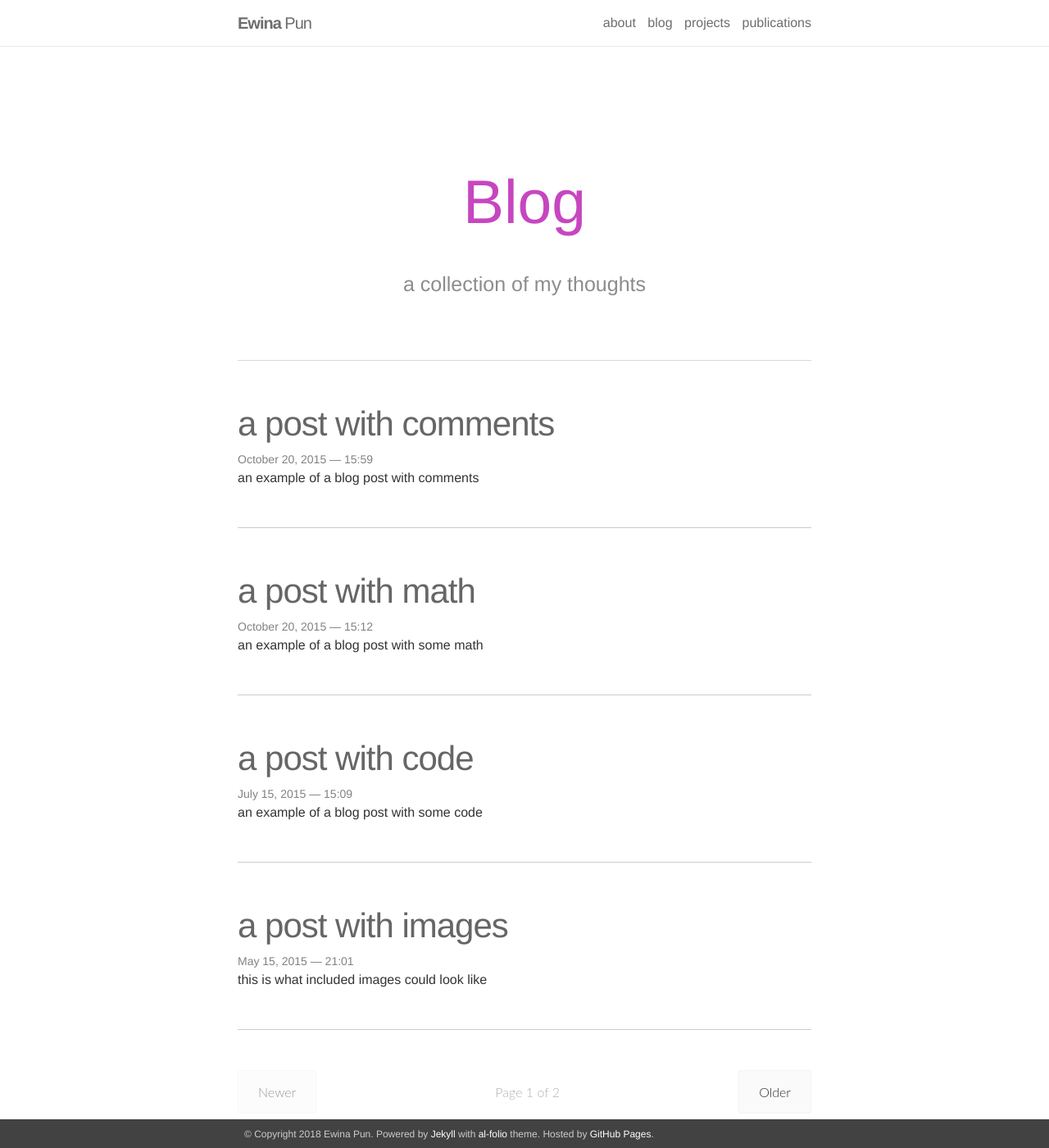
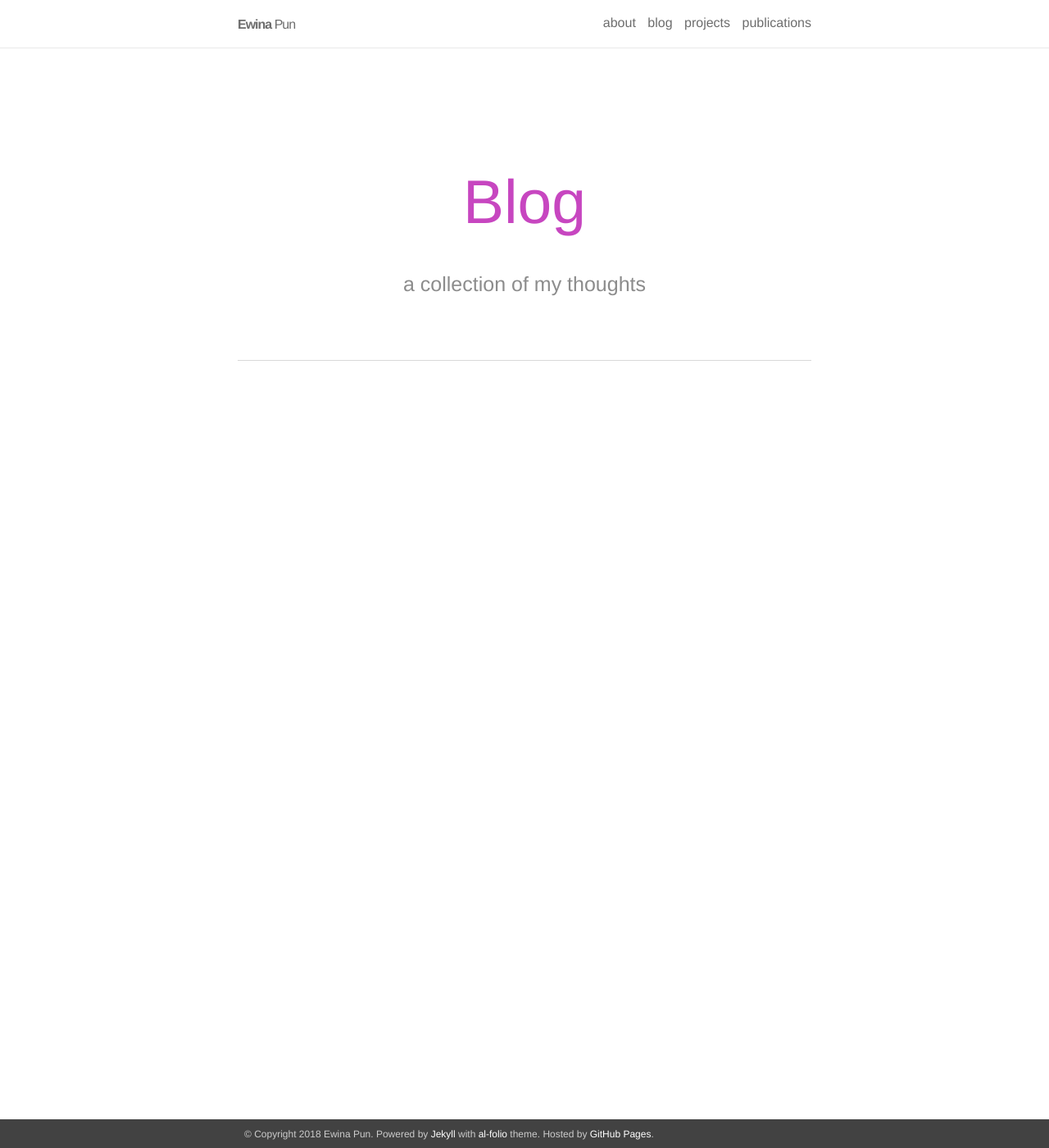
Before and after one commit to ewinapun/ewinapun.github.io, a Jekyll site: the page built from blog/index.html, in a window 1280 px wide and 1400 px high. Shown: the whole window at 82% size. Built offline with Jekyll 4.4.1, drawn with Linux system fonts in a browser that asks for light colours; nearby versions of some CDN libraries; the list of posts is cut into pages by our own code.

```diff
--- a/_includes/header.html
+++ b/_includes/header.html
@@ -5,7 +5,9 @@
     {% if page.layout != "about" %}
     <span class="site-title">
         {% assign name = site.name | split: ' ' %}
-        <strong>{{ name | first }}</strong> {{ name | last }}
+        <a href="{{ site.baseurl | prepend: site.url }}">
+            <strong>{{ name | first }}</strong> {{ name | last }}
+        </a>
     </span>
     {% endif %}
 
--- a/_posts/2015-05-15-images.markdown
+++ /dev/null
@@ -1,30 +0,0 @@
----
-layout: post
-title:  a post with images
-date: 2015-05-15 21:01:00
-description: this is what included images could look like
----
-Jean shorts raw denim Vice normcore, art party High Life PBR skateboard stumptown vinyl kitsch. Fingerstache four loko meh 8-bit, tousled banh mi tilde forage Schlitz dreamcatcher twee 3 wolf moon. Chambray asymmetrical paleo salvia, sartorial umami four loko master cleanse drinking vinegar brunch.
-
-<div class="img_row">
-    <img class="col three" src="{{ site.baseurl }}/assets/img/9.jpg">
-</div>
-<div class="img_row">
-    <img class="col three" src="{{ site.baseurl }}/assets/img/7.jpg">
-</div>
-<div class="col three caption">
-    A simple, elegant caption looks good between image rows, after each row, or doesn't have to be there at all.
-</div>
-<div class="img_row">
-    <img class="col two first" src="{{ site.baseurl }}/assets/img/8.jpg">
-    <img class="col one last" src="{{ site.baseurl }}/assets/img/10.jpg">
-</div>
-
-Slow-carb four dollar toast Helvetica pop-up. Kale chips next level literally trust fund Pitchfork. Jean shorts Pinterest beard, farm-to-table irony craft beer swag tofu 8-bit Banksy. Quinoa forage fanny pack, pug hashtag Echo Park heirloom Schlitz tote bag artisan Neutra mumblecore 90's shabby chic raw denim.
-
-
-<div class="img_row">
-    <img class="col one first" src="{{ site.baseurl }}/assets/img/11.jpg">
-    <img class="col one" src="{{ site.baseurl }}/assets/img/12.jpg">
-    <img class="col one last" src="{{ site.baseurl }}/assets/img/7.jpg">
-</div>
--- a/_posts/2015-07-15-code.markdown
+++ /dev/null
@@ -1,35 +0,0 @@
----
-layout: post
-title: a post with code
-date: 2015-07-15 15:09:00
-description: an example of a blog post with some code
----
-This theme implements a built-in Jekyll feature, the use of Pygments, for sytanx highlighting. It supports more than 100 languages. This example is in C++. All you have to do is wrap your code in a liquid tag:
-
-{% raw  %}
-{% highlight c++ %}  <br/> code code code <br/> {% endhighlight %}
-{% endraw %}
-
-Produces something like this:
-
-{% highlight c++ %}
-
-int main(int argc, char const \*argv[])
-{
-    string myString;
-
-    cout << "input a string: ";
-    getline(cin, myString);
-    int length = myString.length();
-
-    char charArray = new char * [length];
-
-    charArray = myString;
-    for(int i = 0; i < length; ++i){
-        cout << charArray[i] << " ";
-    }
-
-    return 0;
-}
-
-{% endhighlight %}
--- a/_posts/2015-10-20-comments.markdown
+++ /dev/null
@@ -1,8 +0,0 @@
----
-layout: post
-title: a post with comments
-date: 2015-10-20 11:59:00-0400
-description: an example of a blog post with comments
-comments: true
----
-This post shows how to add DISQUS comments.
--- a/_posts/2015-10-20-math.markdown
+++ /dev/null
@@ -1,15 +0,0 @@
----
-layout: post
-title: a post with math
-date: 2015-10-20 11:12:00-0400
-description: an example of a blog post with some math
----
-This theme supports rendering beautiful math in inline and display modes using [KaTeX](https://khan.github.io/KaTeX/) engine. You just need to surround your math expression with `$$`, like `$$ E = mc^2 $$`. If you leave it inside a paragraph, it will produce an inline expression, just like $$ E = mc^2 $$.
-
-To use display mode, again surround your expression with `$$` and place it as a separate paragraph. Here is an example:
-
-$$
-\left( \sum_{k=1}^n a_k b_k \right)^2 \leq \left( \sum_{k=1}^n a_k^2 \right) \left( \sum_{k=1}^n b_k^2 \right)
-$$
-
-Note that [KaTeX](https://khan.github.io/KaTeX/) is work in progress, so it does not support the full range of math expressions as, say, [MathJax](https://www.mathjax.org/). Yet, it is [blazing fast](http://www.intmath.com/cg5/katex-mathjax-comparison.php).
```
Also changed, not shown: _posts/2015-03-15-formatting-and-links.markdown (deleted, +0 -28 lines), _projects/4_project.markdown (deleted, +0 -55 lines), _projects/5_project.markdown (deleted, +0 -55 lines), _projects/6_project.markdown (deleted, +0 -55 lines).
